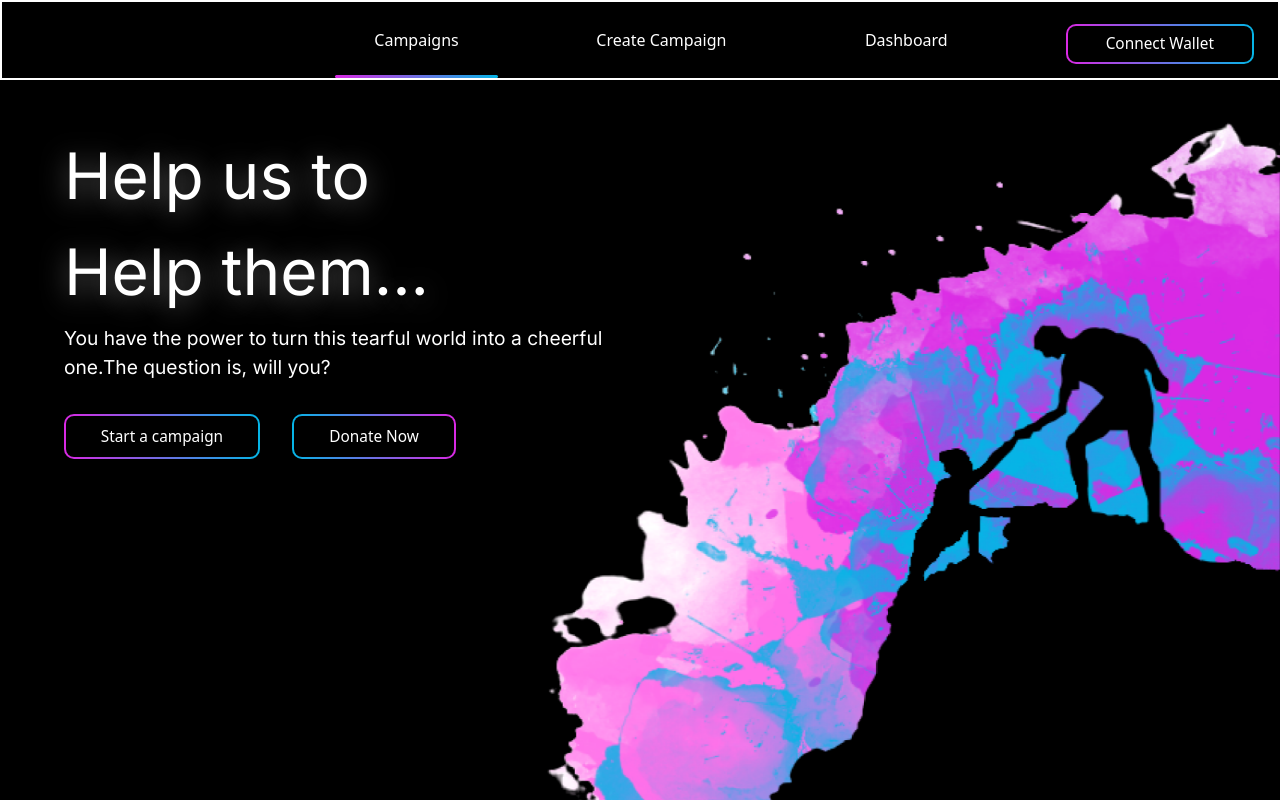
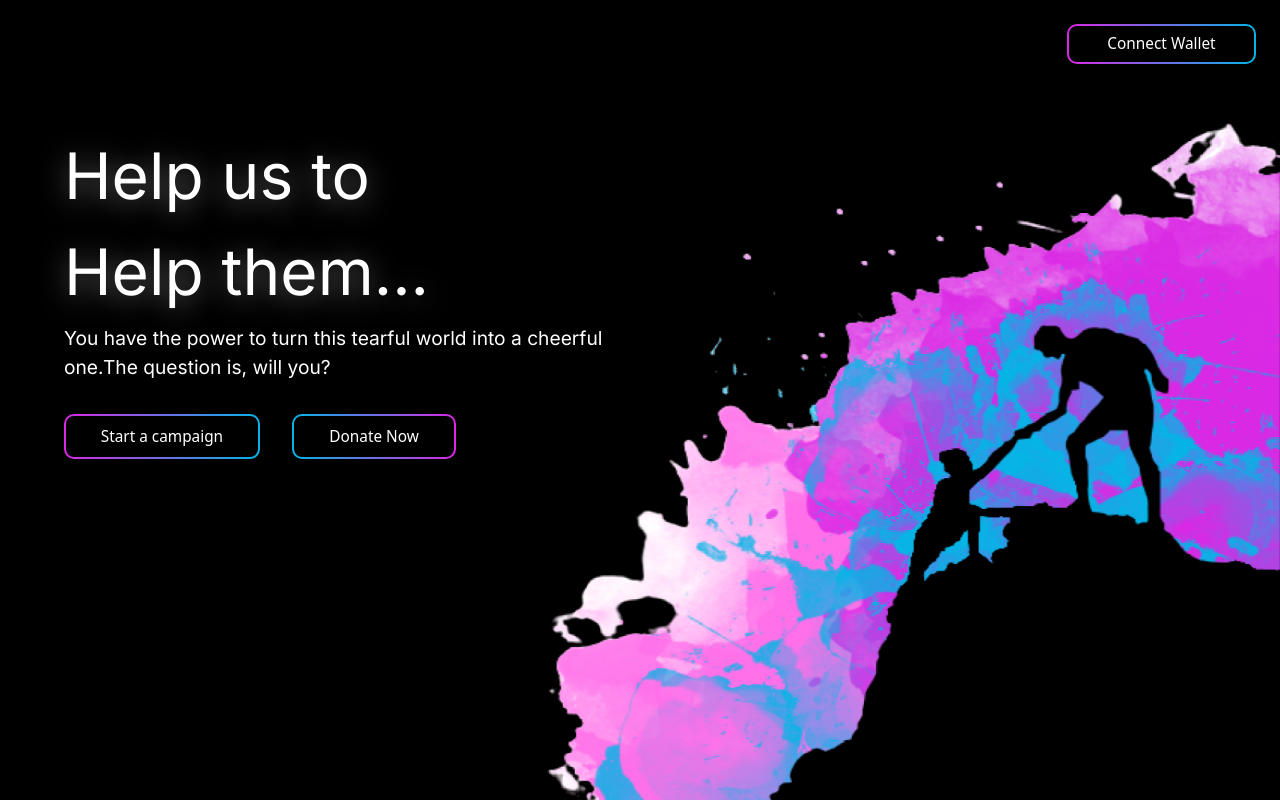
Before and after one commit to PranavPadmanabhan/FundRaiser, a Next.js app: page / in a window 1280 px wide. Built offline with nearby package versions, Linux system fonts and the light colour scheme.

Commit message:
first commit

```diff
--- a/components/NavBar.jsx
+++ b/components/NavBar.jsx
@@ -25,7 +25,7 @@ const NavBar = ({activeTab, setcurrentTab, hide}) => {
 
 
     return (
-        <header className={` fixed flex z-[1000] top-0 bg-black items-center justify-center lg:justify-end w-screen h-[15%] lg:h-[10%] pr-0 lg:pr-5 border-2 border-white`}>
+        <header className={` fixed flex z-[1000] top-0 bg-black items-center justify-center lg:justify-end w-screen h-[15%] lg:h-[10%] pr-0 lg:pr-5 `}>
             <div className={`${hide?'hidden':'flex'} items-end sm:items-center lg:items-center justify-between  lg:justify-evenly w-[95%] lg:w-[65%] h-[100%]`}>
                 <div onClick={() => setcurrentTab('campaigns')} className=" relative flex flex-col items-center justify-center w-[30%] lg:w-[20%] h-[35%] lg:h-[100%] cursor-pointer">
                     <span className="text-white">Campaigns</span>
--- a/pages/index.js
+++ b/pages/index.js
@@ -1,11 +1,22 @@
 import Head from 'next/head'
 import { useRouter } from 'next/router'
+import { useContext, useEffect } from 'react'
 import GradientButton from '../components/GradientButton'
+import { navBarContext } from '../components/NavBar'
 import styles from '../styles/Home.module.css'
 
 export default function Home() {
 
   const router = useRouter()
+
+  const { currentTab, setcurrentTab, setHide } = useContext(navBarContext)
+
+
+  useEffect(() => {
+    setHide(true)
+  }, [])
+
+
 
   return (
     <div className='relative w-screen h-screen flex flex-col items-start justify-start bg-black pt-[20%] sm:pt-[15%] lg:pt-[10%] box-border'>
```
